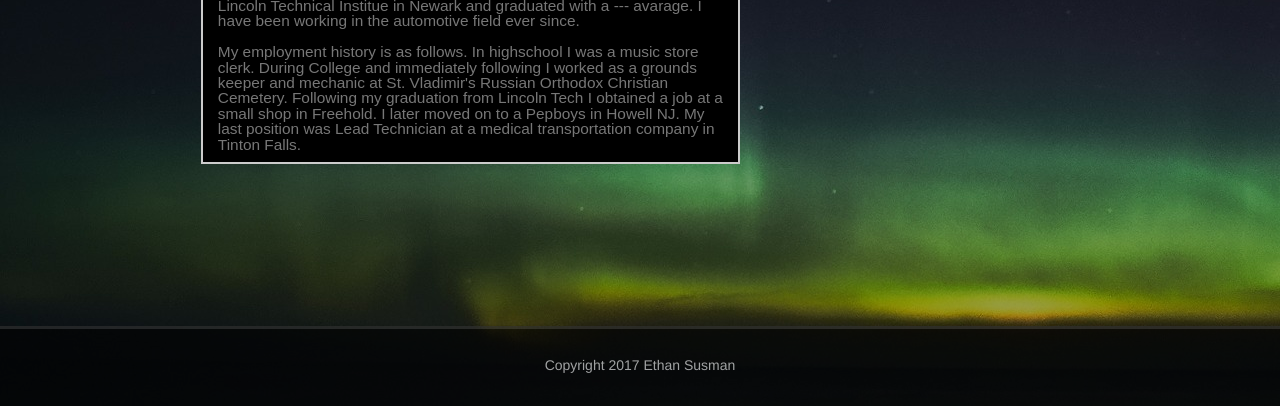
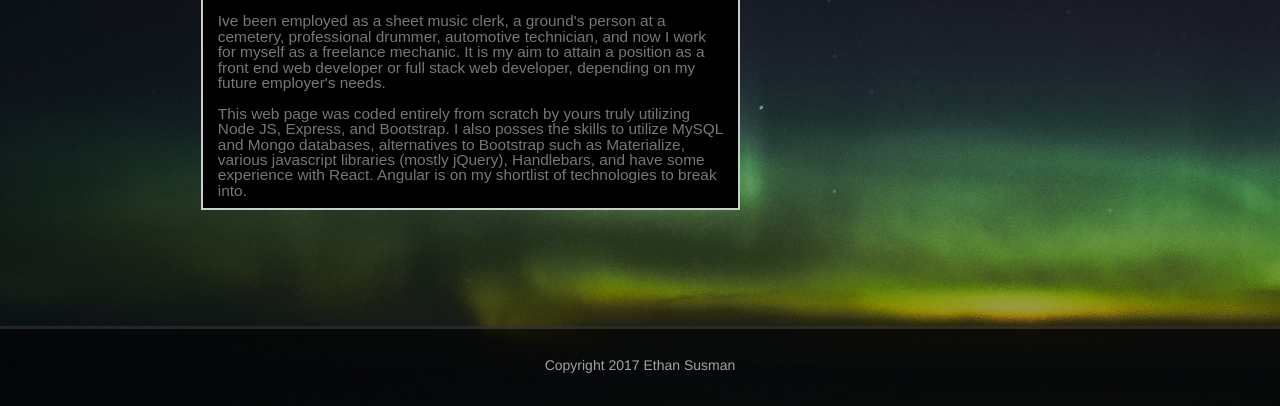
Before and after one commit to Splimis/Bootstrap-Portfolio, a website: page views/index.html in a window 1280 px wide. Shown: the part 394-800 px from the top of the page. Drawn offline with nearby package versions, Linux system fonts and the light colour scheme.

Commit message:
bio update

```diff
--- a/views/index.html
+++ b/views/index.html
@@ -38,18 +38,18 @@
 			<img id="port" src="../public/assets/mepicture.JPG">
 			<p id=text>
 
-			I was born in St. Louis, Missouri and almost immediately moved to Lawrence, New York. Some time later I
-			moved to Freehold, New Jersey and graduated Freehold Township Highschool. Upon graduation I attended college
-			at Wagner in Staten Island, New York. After my third symester I dropped out, as there is no money in being
-			a music major. I then attended Lincoln Technical Institue in Newark and graduated with a --- avarage. I have
-			been working in the automotive 	field ever since.
+			My name is Ethan Susman and Ive been tinkering and fiddling with all things mechanical or technological for most of my life. I'm passionate about many things. Music, engine building, coding, pc construction, hiking, photography being few of those things. I endevour to do atleast a few of these things on a daily basis, but the day is only so long.
 
 			<br>
 			<br>
 
-			My employment history is as follows. In highschool I was a music store clerk. During College and immediately
-			following I worked as a grounds keeper and mechanic at St. Vladimir's Russian Orthodox Christian Cemetery. Following my graduation from Lincoln Tech I obtained a job at a small shop in Freehold. I later moved on to
-			a Pepboys in Howell NJ. My last position was Lead Technician at a medical transportation company in Tinton Falls.</P>
+			Ive been employed as a sheet music clerk, a ground's person at a cemetery, professional drummer, automotive technician, and now I work for myself as a freelance mechanic. It is my aim to attain a position as a front end web developer or full stack web developer, depending on my future employer's needs.
+
+			<br>
+			<br>
+
+			This web page was coded entirely from scratch by yours truly utilizing Node JS, Express, and Bootstrap. I also posses the skills to utilize MySQL and Mongo databases, alternatives to Bootstrap such as Materialize, various javascript libraries (mostly jQuery), Handlebars, and have some experience with React. Angular is on my shortlist of technologies to break into.
+			</P>
 		</p>
 	</div>
 		<div class= "col-xs-3" id="lnkbtns">
```
